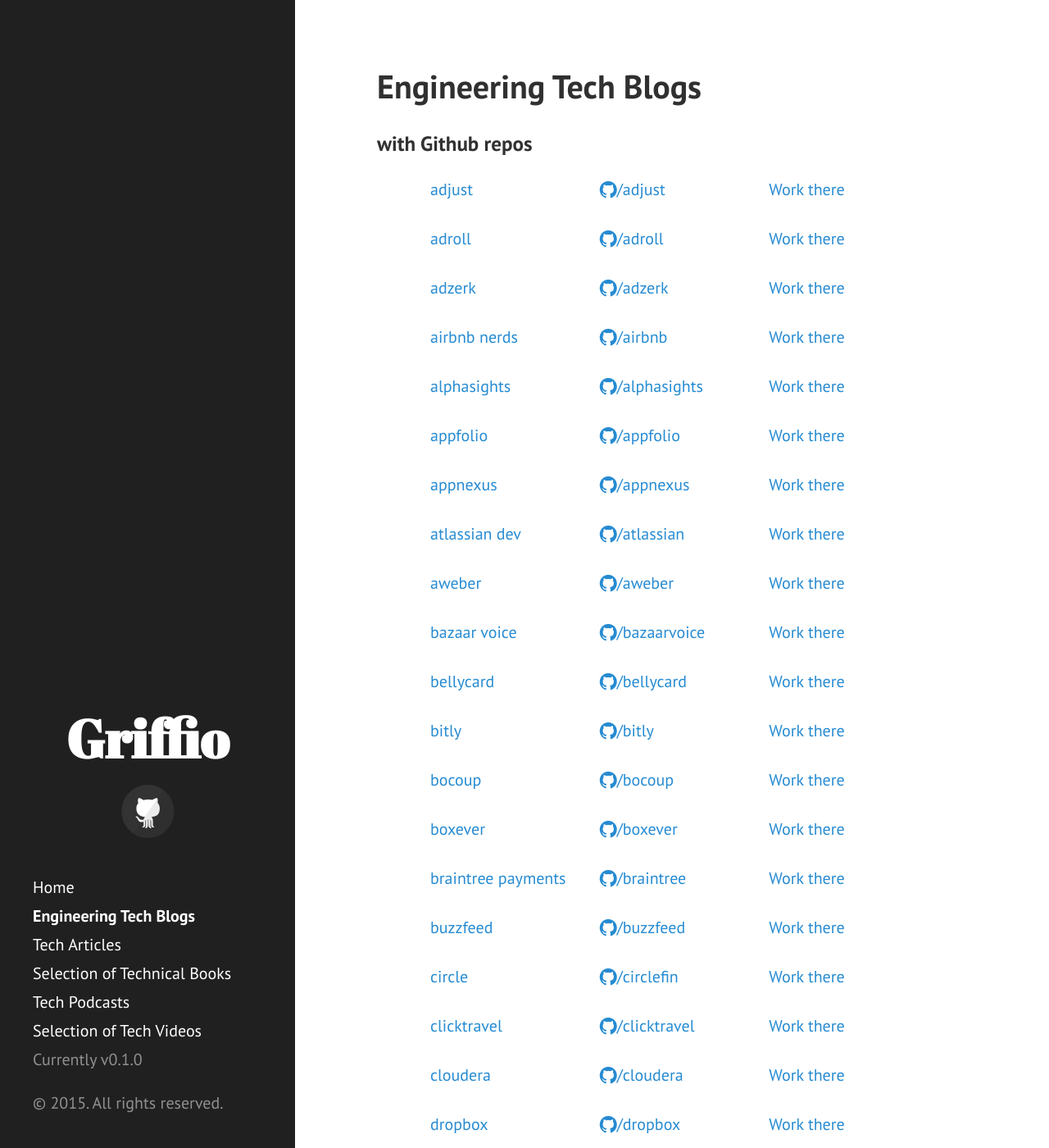
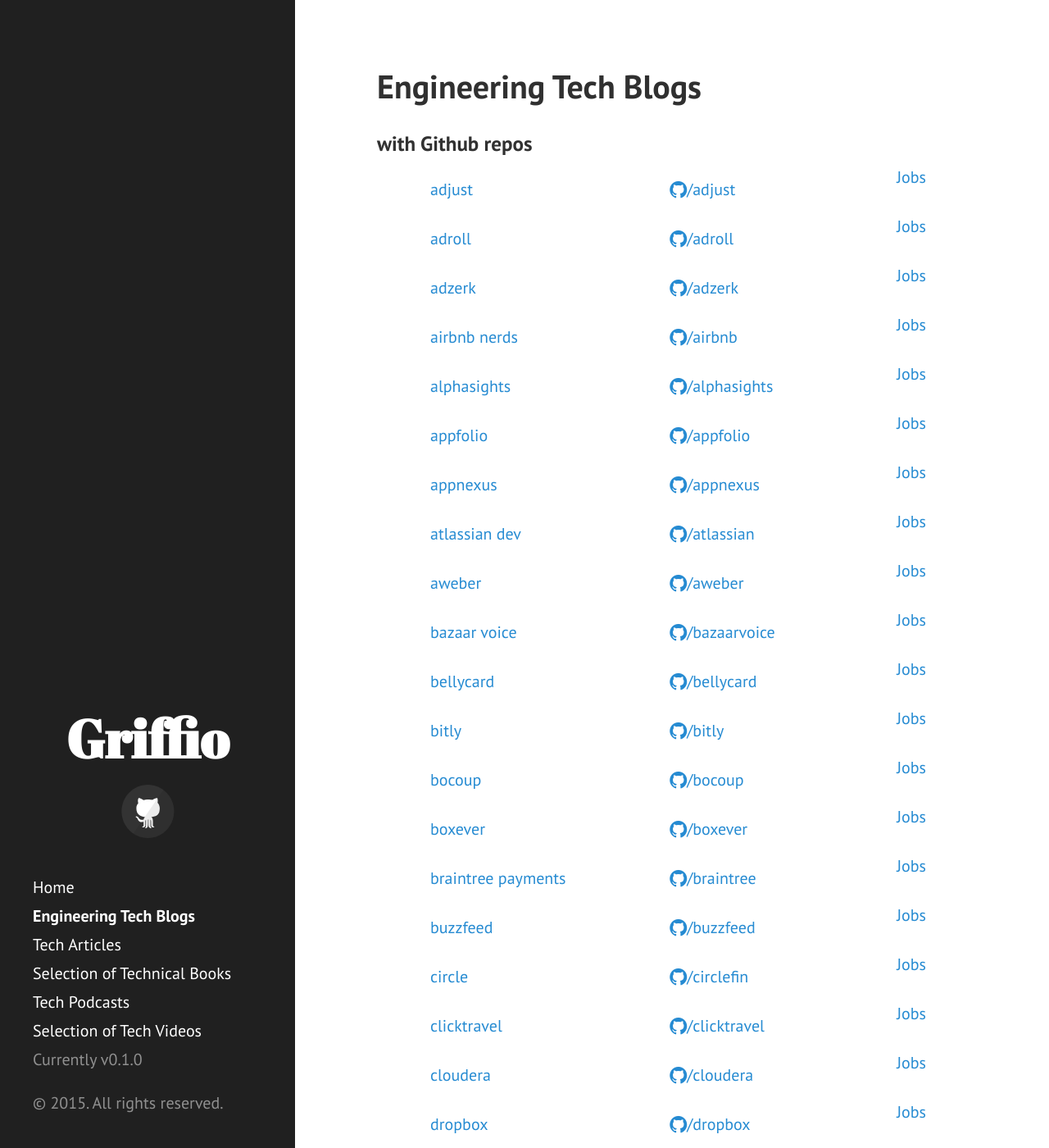
Before and after one commit to griffio/griffio.github.io, a Jekyll site: the page built from engineering-tech-blogs.html, in a window 1280 px wide and 1400 px high. Shown: the whole window at 82% size. Built offline with Jekyll 4.4.1, drawn with Linux system fonts in a browser that asks for light colours; nearby versions of some CDN libraries; some of the changed text lies outside the part shown.

Commit message:
Update engineering-tech-blogs.html

```diff
--- a/engineering-tech-blogs.html
+++ b/engineering-tech-blogs.html
@@ -11,7 +11,7 @@
 {% for techblog in sorted_techblogs %}
 <div class="DataSpec"><a class="DataSpec-blog" href="{{ techblog.url }}">{{ techblog.desc }}</a>
 <a class="DataSpec-repo" href="https://github.com/{{ techblog.github }}"><span class="octicon-mark-github small-octicon"></span>/{{ techblog.github }}</a>
-<a class="DataSpec-workthere" href="{{ techblog.jobs }}">Work there</a>
+<a class="DataSpec-jobs" href="{{ techblog.jobs }}">Jobs</a>
 </div>
 {% endfor %}
 </div>
```
